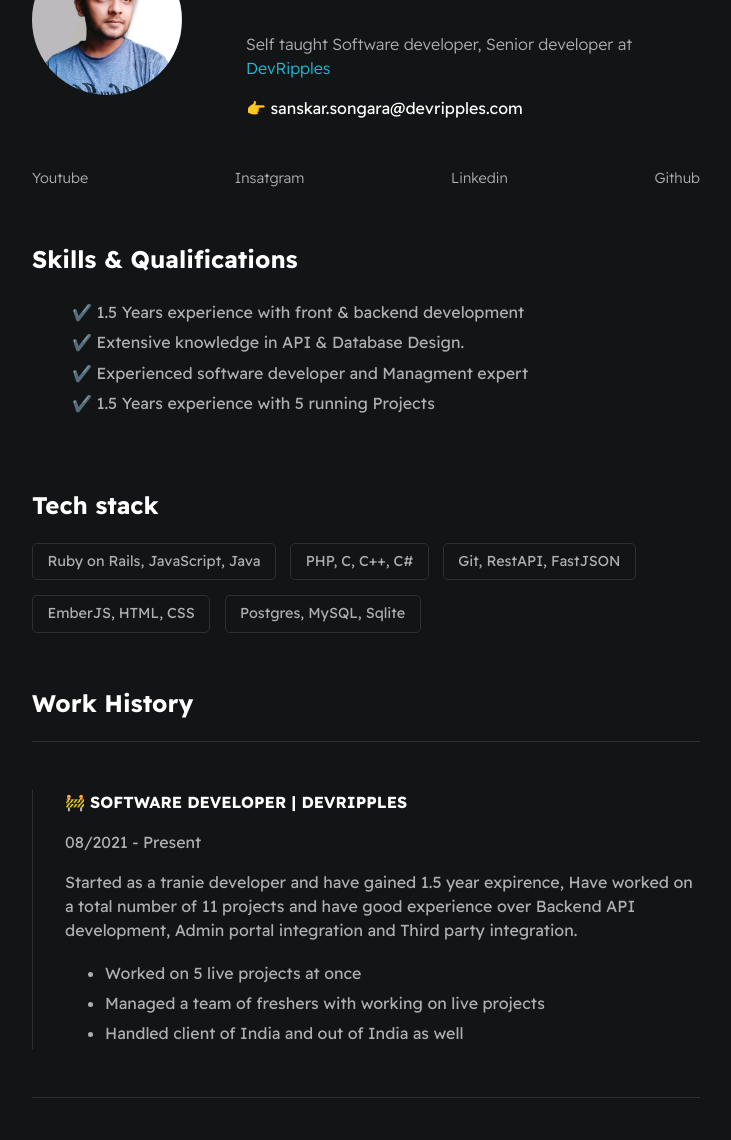
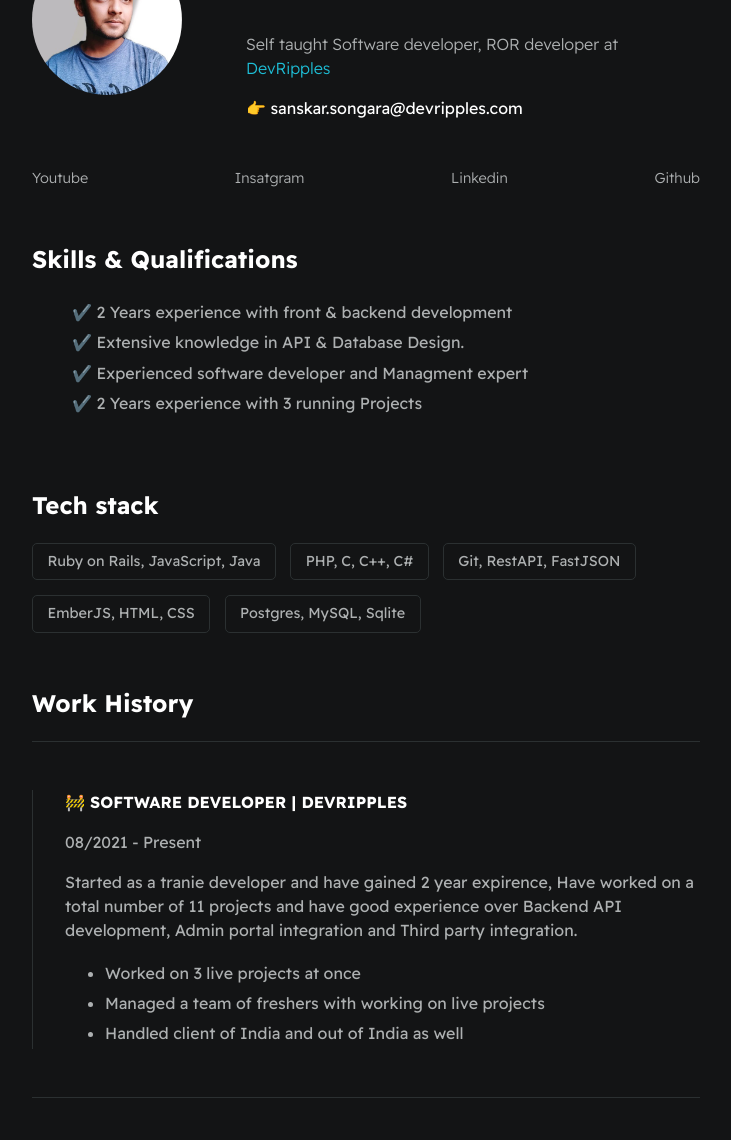
Before and after one commit to Sanskar9000/htmlPortfolio, a plain HTML site: page digital_resume.html in a window 1280 px wide. Shown: the part 160-1300 px from the top of the page, without its empty margins (274-1005 px from the left). Drawn offline with Linux system fonts and the light colour scheme.

Commit message:
Fix: Minor changes

```diff
--- a/digital_resume.html
+++ b/digital_resume.html
@@ -16,7 +16,7 @@
 
                 <div>
                     <h1 id="user-name">Sanskar Songara</h1>
-                    <p id="bio">Self taught Software developer, Senior developer at <a href="https://www.devripples.com" target="_blank">DevRipples</a></p>
+                    <p id="bio">Self taught Software developer, ROR developer at <a href="https://www.devripples.com" target="_blank">DevRipples</a></p>
                     <p id="email">👉 sanskar.songara@devripples.com</p>
                 </div>
             </section>
@@ -34,10 +34,10 @@
             <section class="section--page">
                 <h2>Skills & Qualifications</h2>
                 <ul id="qualifications--list">
-                    <li>✔️ 1.5 Years experience with front & backend development</li>
+                    <li>✔️ 2 Years experience with front & backend development</li>
                     <li>✔️ Extensive knowledge in API & Database Design.</li>
                     <li>✔️ Experienced software developer and Managment expert</li>
-                    <li>✔️ 1.5 Years experience with 5 running Projects</li>
+                    <li>✔️ 2 Years experience with 3 running Projects</li>
                 </ul>
             </section>
 
@@ -60,9 +60,9 @@
                 <div class="card--work-history">
                     <strong>🚧 SOFTWARE DEVELOPER | DEVRIPPLES</strong>
                     <p>08/2021 - Present</p>
-                    <p>Started as a tranie developer and have gained 1.5 year expirence, Have worked on a total number of 11 projects and have good experience over Backend API development, Admin portal integration and Third party integration.</p>
+                    <p>Started as a tranie developer and have gained 2 year expirence, Have worked on a total number of 11 projects and have good experience over Backend API development, Admin portal integration and Third party integration.</p>
                     <ul>
-                        <li>Worked on 5 live projects at once</li>
+                        <li>Worked on 3 live projects at once</li>
                         <li>Managed a team of freshers with working on live projects</li>
                         <li>Handled client of India and out of India as well</li>
                     </ul>
```
Also changed, not shown: Resume/index.html (+5 -5 lines), index.html (+1 -1 lines), links.html (+4 -4 lines).
